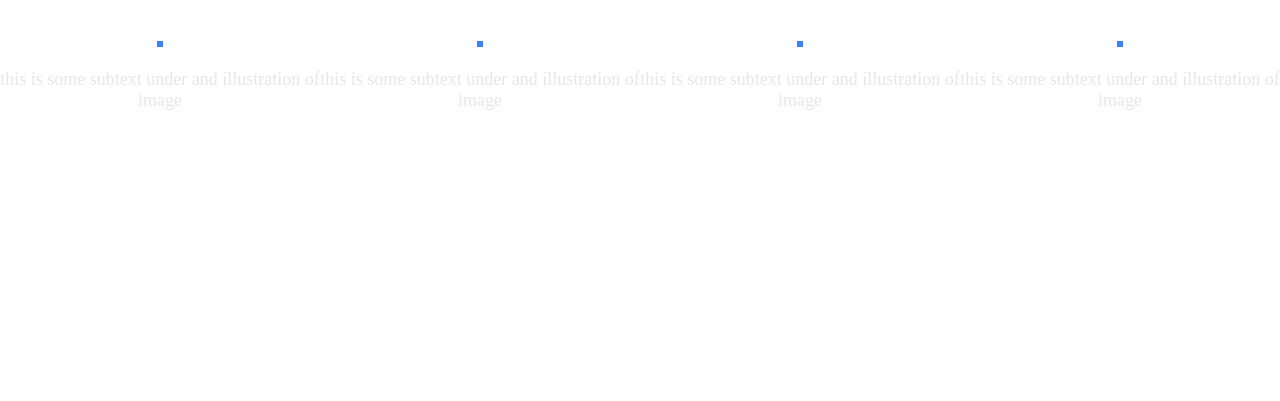
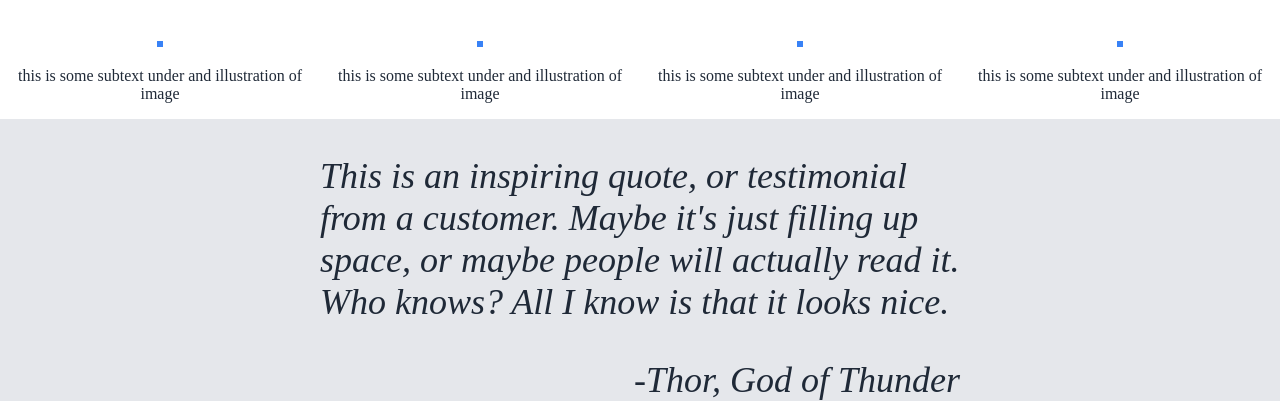
Before and after one commit to mendezc0251/LandingPage, a plain HTML site: page index.html in a window 1280 px wide. Shown: the part 586-987 px from the top of the page. Before the commit the page ends 800 px from the top, so only its background shows below. Drawn offline with Linux system fonts and the light colour scheme.

Commit message:
section added

```diff
--- a/index.css
+++ b/index.css
@@ -56,7 +56,7 @@ h3{
     font-weight:900;
 }
 
-p{
+.subtext{
     font-size:18px;
     color:#E5E7EB;
 }
@@ -110,3 +110,23 @@ button{
 .illustration{
     border: 3px solid #3882F6;
 }
+
+.quote{
+    background-color:#E5E7EB;
+    color:#1F2937;
+    font-size:36px;
+    font-style:italic;
+    display:flex;
+}
+
+.cite{
+    align-self:end;
+    margin:0;
+}
+
+.quote-cite{
+    display:flex;
+    flex-flow:column;
+    width:50%;
+    margin:auto;
+}
--- a/index.html
+++ b/index.html
@@ -14,7 +14,7 @@
             <div class="container">
                 <h1 class="logo">Frutiger Finance<h1>
                         <h2>This website is awesome</h2>
-                        <p>This website has some subtext that goes here under the main title. It's a smaller font and
+                        <p class="subtext">This website has some subtext that goes here under the main title. It's a smaller font and
                             the color is
                             lower
                             contrast</p>
@@ -51,5 +51,13 @@
             </div>
         </div>
     </section>
+    <section class="quote">
+        <div class="quote-cite">
+            <p>This is an inspiring quote, or testimonial from a customer. Maybe it's just filling up space, or maybe people will actually read it. Who knows? All I know is that it looks nice.</p>
+            <p class="cite">-Thor, God of Thunder</p>
+        </div>
+    </section>
+    <section class="call">
 
+    </section>
 </html>
```
